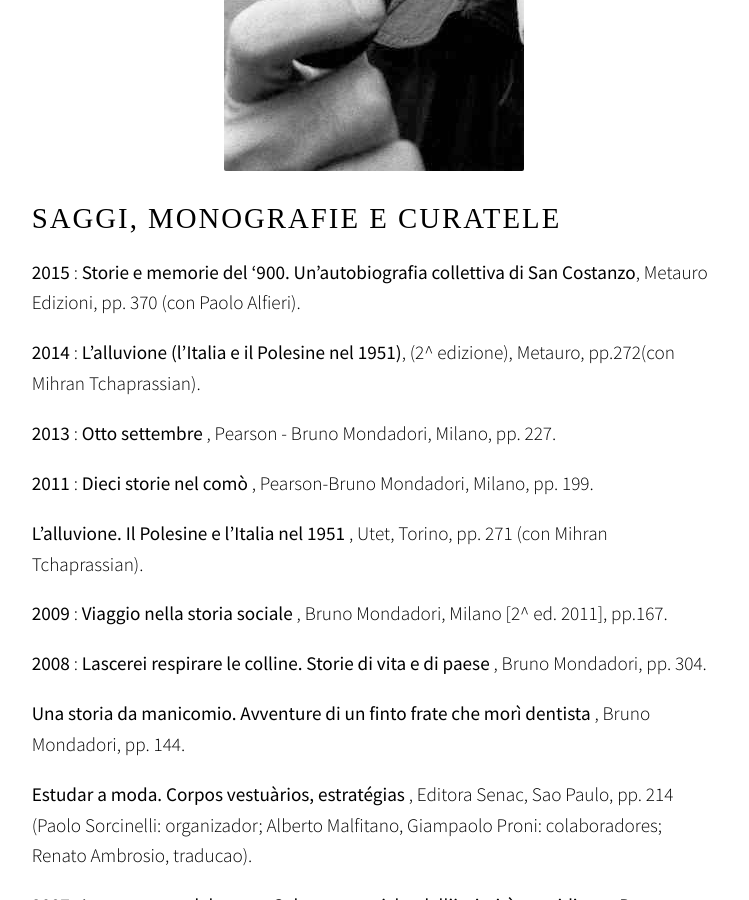
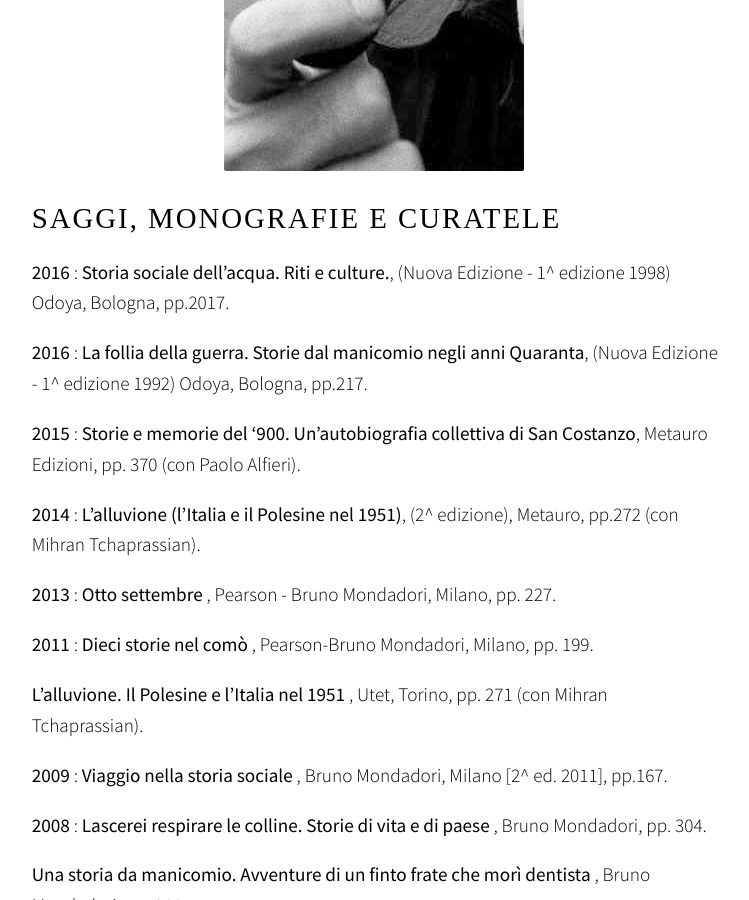
Before and after one commit to paolosorcinelli/paolosorcinelli.github.io, a Jekyll site: the page built from bibliografia.md, in a window 1280 px wide and 900 px high, scrolled down 536 px. Shown: the whole window, without its empty margins (264-1013 px from the left). Built offline with Jekyll 4.4.1, drawn with Linux system fonts in a browser that asks for light colours; nearby versions of some CDN libraries; some web fonts are replaced; some of the changed text lies outside the part shown.

Commit message:
Added changes

```diff
--- a/bibliografia.md
+++ b/bibliografia.md
@@ -8,9 +8,13 @@ layout: default
 
 <h1>SAGGI, MONOGRAFIE E CURATELE</h1>
 
+**2016** : **Storia sociale dell'acqua. Riti e culture.**, (Nuova Edizione - 1^ edizione 1998) Odoya, Bologna, pp.2017.
+
+**2016** : **La follia della guerra. Storie dal manicomio negli anni Quaranta**, (Nuova Edizione - 1^ edizione 1992) Odoya, Bologna, pp.217.
+
 **2015** : **Storie e memorie del ‘900. Un’autobiografia collettiva di San Costanzo**, Metauro Edizioni, pp. 370 (con Paolo Alfieri).
 
-**2014** : **L'alluvione (l'Italia e il Polesine nel 1951)**, (2^ edizione), Metauro, pp.272(con Mihran Tchaprassian).
+**2014** : **L'alluvione (l'Italia e il Polesine nel 1951)**, (2^ edizione), Metauro, pp.272 (con Mihran Tchaprassian).
 
 **2013** : **Otto settembre** , Pearson - Bruno Mondadori, Milano, pp. 227.
 
@@ -84,7 +88,9 @@ layout: default
 
 <h1>CONTRIBUTI IN LIBRI E RIVISTE</h1>
 
-**2014** : **La memoria della guerra. San Costanzo 1940- 1945** (con Giulia Nataloni) Quaderno 1- Lab.Mem., Metauro Edizioni, Pesaro, pp. 88.
+**2016** : **La guerra e la psichiatria** in _La guerra in carne e ossa / The War in the Flesh_ (Minority Reports Cultural Disability Studies - 2/2016), Mimesis/Suor Orsola Benincasa University Press, pp.135-148.
+
+**2014** : **La memoria della guerra. San Costanzo 1940 - 1945** (con Giulia Nataloni) Quaderno 1- Lab.Mem., Metauro Edizioni, Pesaro, pp. 88.
 
 **2013** : **Questa benedetta storia** , in _Isaura. Festschrift per gli ottanta anni di Gianfranco Sabbatini_, a cura di Nando Cecini, il lavoro editoriale, Ancona, pp. 245-264.
 
```
